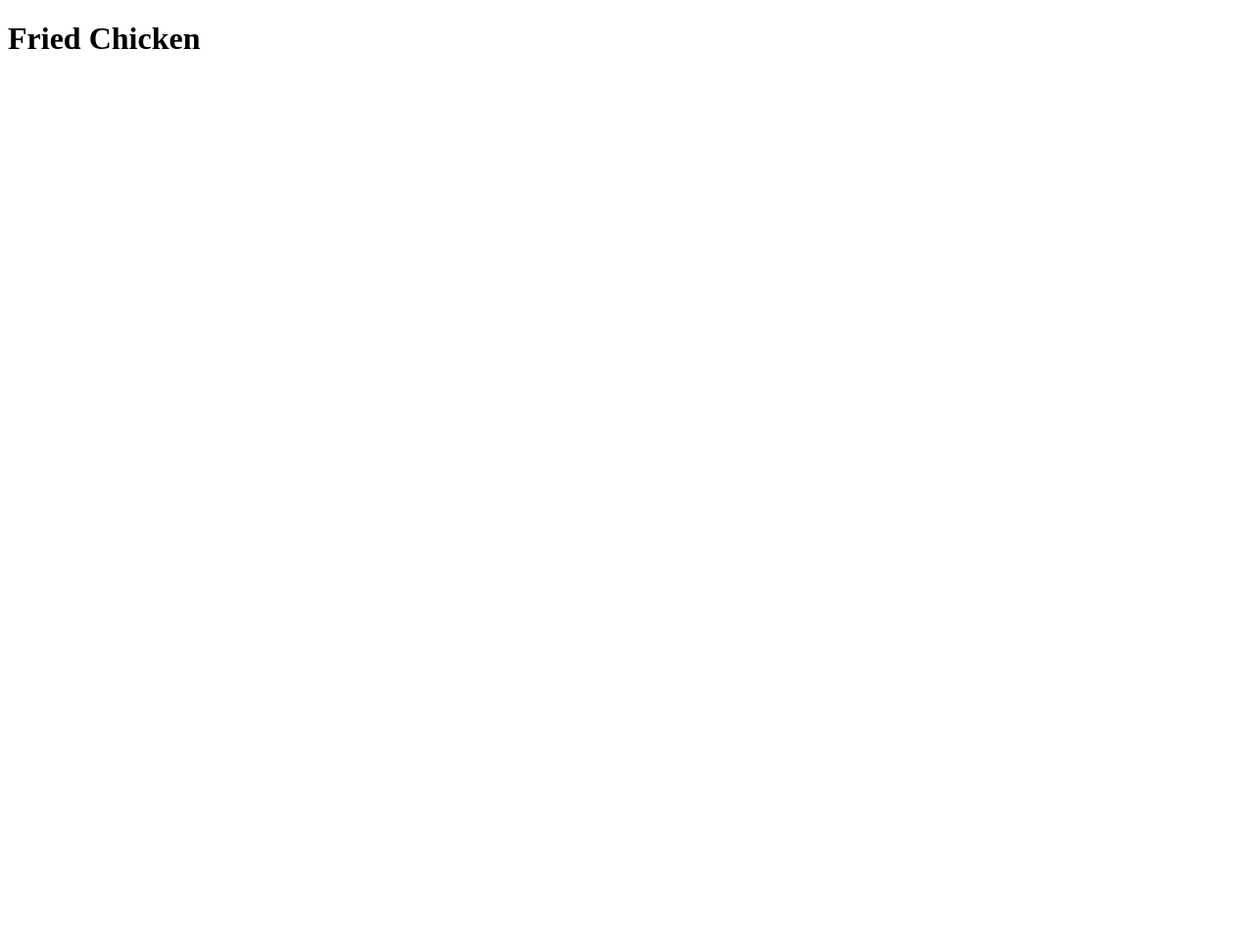
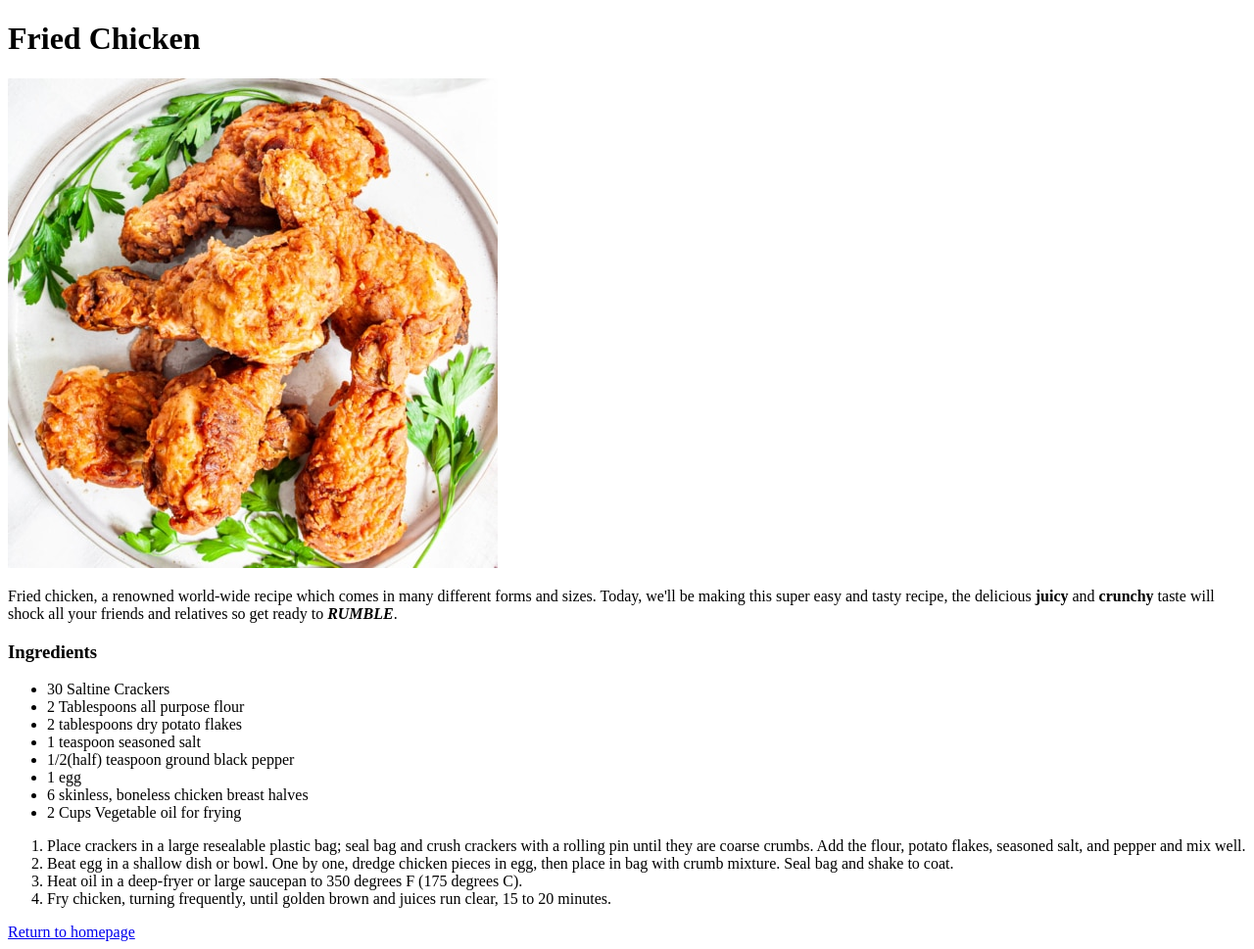
Before and after one commit to Zcimbe/odin-recipes, a plain HTML site: page recipes/friedChicken.html in a window 1280 px wide. Shown: the whole page at 98% size. Before the commit the page ends 800 px from the top, so only its background shows below. Drawn offline with Linux system fonts and the light colour scheme.

Commit message:
Change images and finish Fried Chicken page
Changed images of fried chicken due to resolution being too large and finished the fried chicken page.

```diff
--- a/recipes/friedChicken.html
+++ b/recipes/friedChicken.html
@@ -6,5 +6,33 @@
 </head>
 <body>
     <h1>Fried Chicken</h1>
+    <img src="../recipes/FriedChickenNewIMG.jpg">
+
+    <p>Fried chicken, a renowned world-wide recipe which comes in many different
+        forms and sizes. Today, we'll be making this super easy and tasty recipe,
+        the delicious <strong>juicy</strong> and <strong>crunchy</strong> taste will
+        shock all your friends and relatives so get ready to <strong><em>RUMBLE</em></strong>.
+    </p>
+
+    <h3>Ingredients</h3>
+
+    <ul>
+        <li>30 Saltine Crackers</li>
+        <li>2 Tablespoons all purpose flour</li>
+        <li>2 tablespoons dry potato flakes</li>
+        <li>1 teaspoon seasoned salt</li>
+        <li>1/2(half) teaspoon ground black pepper</li>
+        <li>1 egg</li>
+        <li>6 skinless, boneless chicken breast halves</li>
+        <li>2 Cups Vegetable oil for frying</li>
+    </ul>
+
+    <ol>
+        <li>Place crackers in a large resealable plastic bag; seal bag and crush crackers with a rolling pin until they are coarse crumbs. Add the flour, potato flakes, seasoned salt, and pepper and mix well.</li>
+        <li>Beat egg in a shallow dish or bowl. One by one, dredge chicken pieces in egg, then place in bag with crumb mixture. Seal bag and shake to coat.</li>
+        <li>Heat oil in a deep-fryer or large saucepan to 350 degrees F (175 degrees C).</li>
+        <li>Fry chicken, turning frequently, until golden brown and juices run clear, 15 to 20 minutes.</li>
+    </ol>
+    <a href="../index.html">Return to homepage</a>
 </body>
 </html>
```
Also changed, not shown: recipes/FriedChickenNewIMG.jpg (added), recipes/friedChickenImg.jpeg (added).
